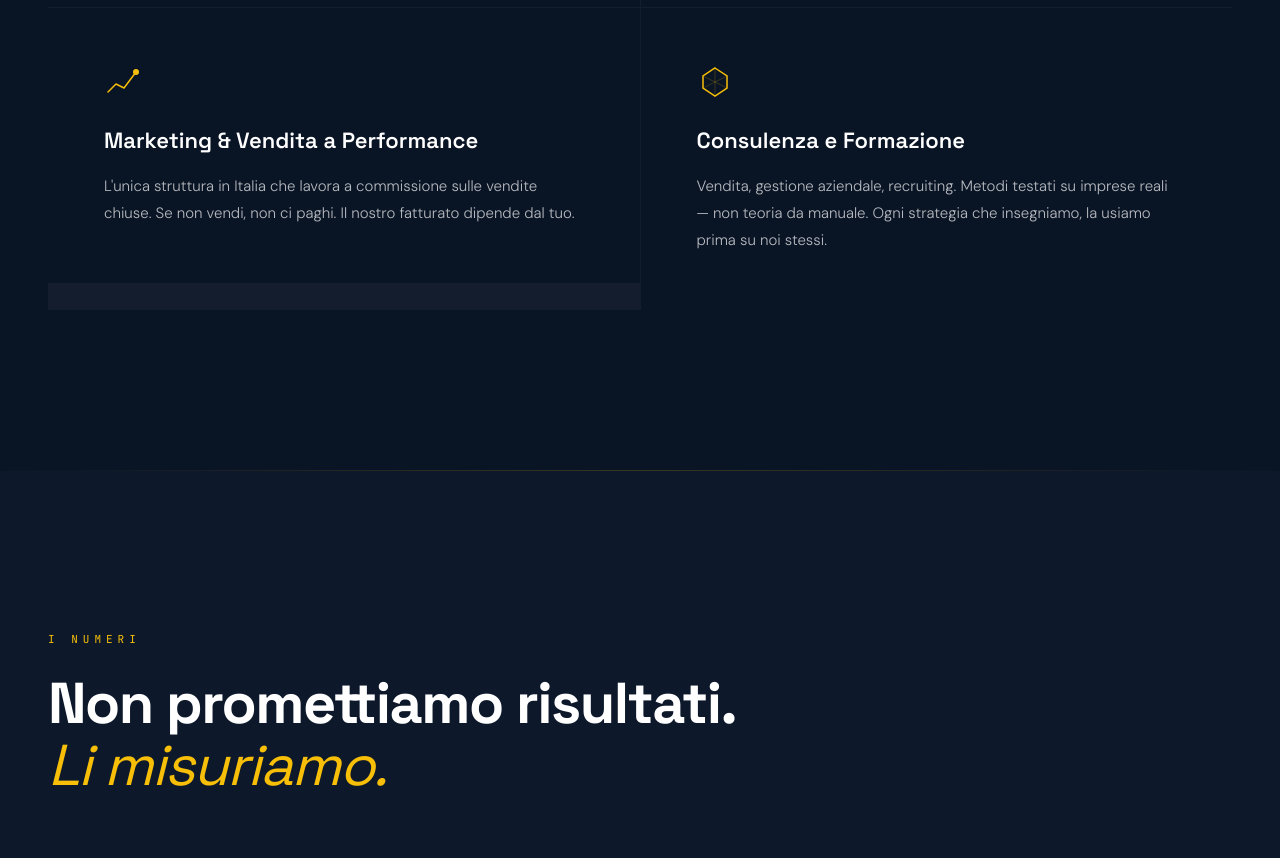
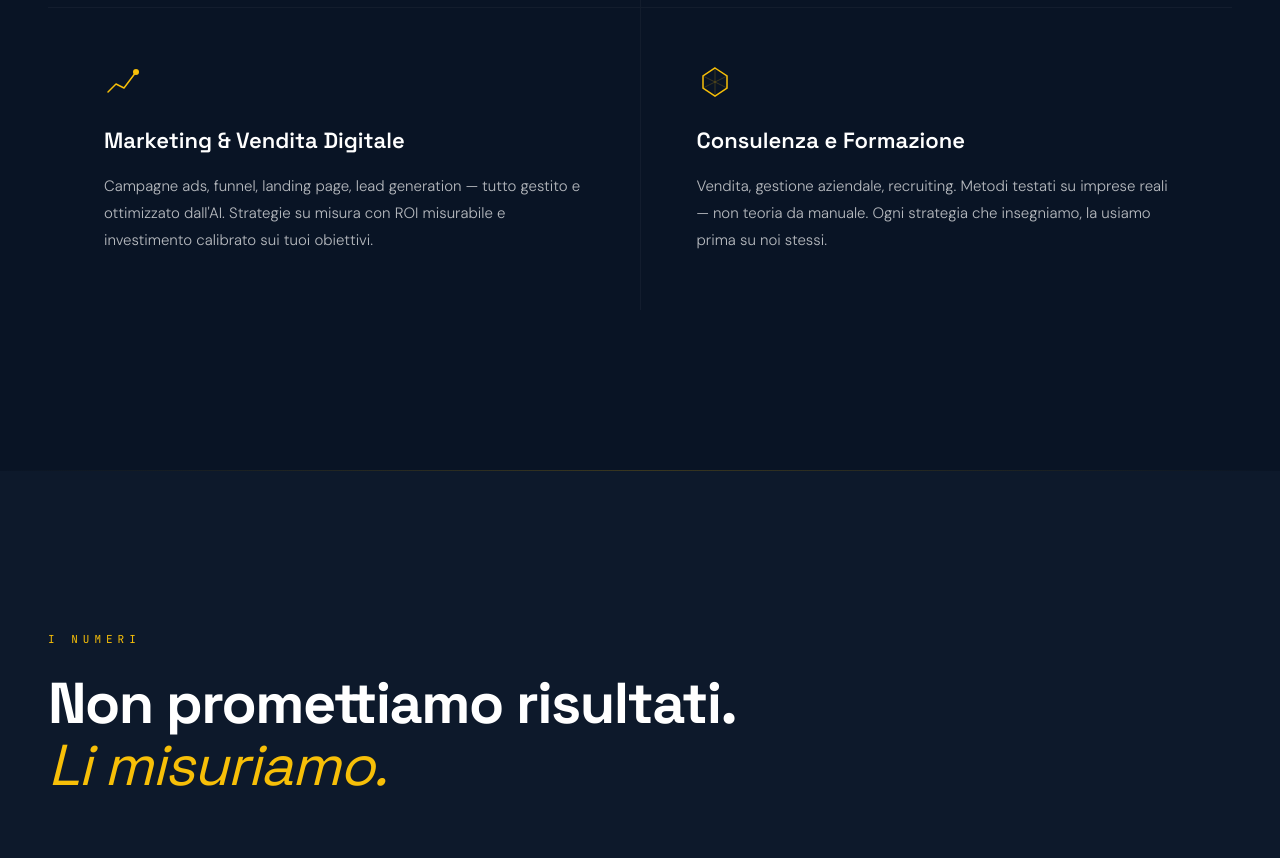
Before and after one commit to Ediliziaio/aedix, a React (Vite) app: page / in a window 1280 px wide. Shown: the part 1660-2518 px from the top of the page. Built offline with nearby package versions, Linux system fonts and the light colour scheme; the HTML template or start-up script is replaced by a standard one.

Commit message:
Preceding changes

```diff
--- a/src/pages/Index.tsx
+++ b/src/pages/Index.tsx
@@ -463,8 +463,8 @@ const services = [
         <circle cx="32" cy="8" r="3" fill="currentColor" />
       </svg>
     ),
-    title: "Marketing & Vendita a Performance",
-    text: "L'unica struttura in Italia che lavora a commissione sulle vendite chiuse. Se non vendi, non ci paghi. Il nostro fatturato dipende dal tuo.",
+    title: "Marketing & Vendita Digitale",
+    text: "Campagne ads, funnel, landing page, lead generation — tutto gestito e ottimizzato dall'AI. Strategie su misura con ROI misurabile e investimento calibrato sui tuoi obiettivi.",
   },
   {
     icon: (
```
